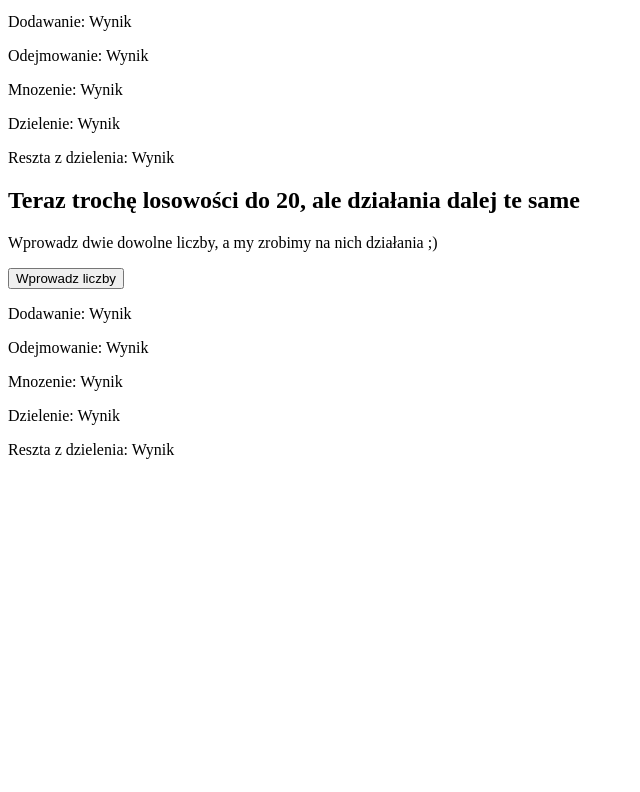
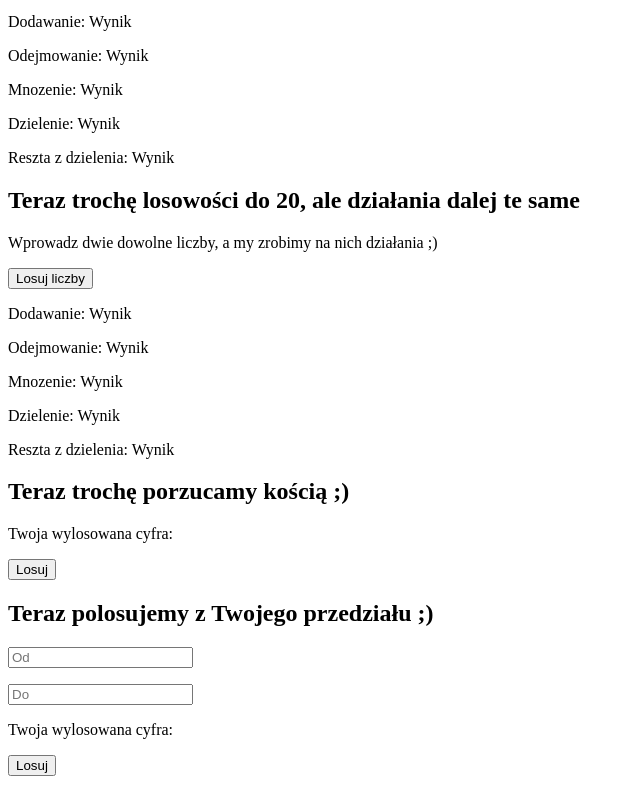
Before and after one commit to krzysztofwolkowycki/Cris_test, a plain HTML site: page index.html in a window 1280 px wide. Shown: the part 337-1129 px from the top of the page, without its empty margins (0-640 px from the left). Before the commit the page ends 812 px from the top, so only its background shows below. Drawn offline with Linux system fonts and the light colour scheme.

Commit message:
Luck_Number_2

```diff
--- a/index.html
+++ b/index.html
@@ -26,13 +26,26 @@
     <div id="random">
         <p><h2 id="ex2a">Teraz trochę losowości do 20, ale działania dalej te same</h2></p>
         <p class="exa">Wprowadz dwie dowolne liczby, a my zrobimy na nich działania ;)</p>
-        <p><input id="math2a" type="button" value="Wprowadz liczby" /></p>
+        <p><input id="math2a" type="button" value="Losuj liczby" /></p>
         <p>Dodawanie: <span id="plus2a">Wynik</span></p>
         <p>Odejmowanie: <span id="minus2a">Wynik</span></p>
         <p>Mnozenie: <span id="mnoz2a">Wynik</span></p>
         <p>Dzielenie: <span id="dziel2a">Wynik</span></p>
         <p>Reszta z dzielenia: <span id="modulo2a">Wynik</span></p>
     </div>
+    <div id="luck">
+        <p><h2 id="ex3">Teraz trochę porzucamy kością ;)</h2></p>
+        <p>Twoja wylosowana cyfra: <span id="numberHere"></span></p>
+        <p><input id="throw" type="button" value="Losuj" /></p>
+    </div>
+    <div id="luck2">
+        <p><h2 id="ex3">Teraz polosujemy z Twojego przedziału ;)</h2></p>
+        <p><input id="from" type="text" placeholder="Od" /></p>
+        <p><input id="to" type="text" placeholder="Do" /></p>
+        <p>Twoja wylosowana cyfra: <span id="numberYour"></span></p>
+        <p><input id="throw2" type="button" value="Losuj" /></p>
+    </div>
+
 
 
 
```
